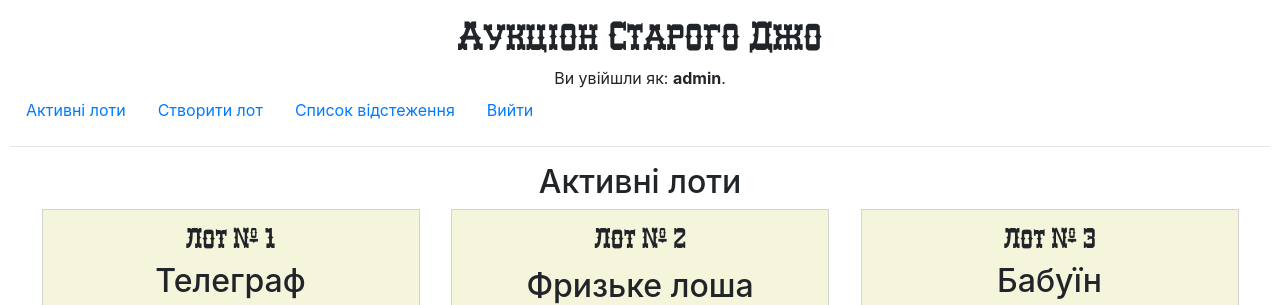
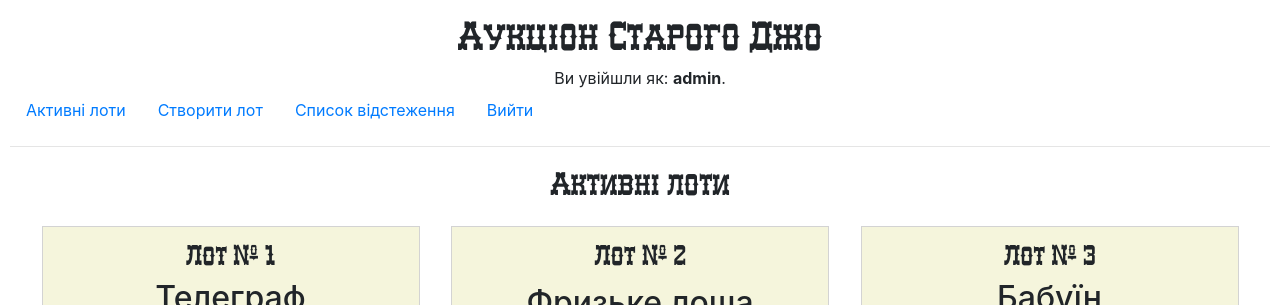
Before and after one commit to UkrainianBaboon/commerce, a Django app: page / in a window 1280 px wide. Shown: the top 305 px of the page. Run offline with Django 3.2, Linux system fonts and the light colour scheme; a user stored in the database is signed in; data comes from the database, SQL or seed files in the repository; both versions use the stored data as it was after the commit; some libraries are stand-ins or nearby versions.

Commit message:
Small fixes

```diff
--- a/auctions/static/auctions/styles.css
+++ b/auctions/static/auctions/styles.css
@@ -55,12 +55,8 @@ body {
           box-sizing: border-box;
 }
 
-.lot h3 {
+.lot h3, .lot h4 {
   font-family: 'WesterlandC','sans-serif';
-}
-
-.lot h4 {
-  font-family: 'WesterlandC', 'sans-serif';
 }
 
 .main_title {
@@ -110,7 +106,8 @@ body {
   margin-bottom: 100px;
 }
 
-.watchlsit_header {
+.watchlsit_header, .active_lots_header {
   margin-bottom: 25px;
+  font-family: 'WesterlandC', 'sans-serif';
 }
 /*# sourceMappingURL=styles.css.map */
--- a/auctions/static/auctions/styles.scss
+++ b/auctions/static/auctions/styles.scss
@@ -71,7 +71,8 @@ body {
     margin-bottom: 100px;
 }
 
-.watchlsit_header {
+.watchlsit_header, .active_lots_header {
     margin-bottom: 25px;
+    font-family: 'WesterlandC', 'sans-serif';
 
 }
--- a/auctions/templates/auctions/index.html
+++ b/auctions/templates/auctions/index.html
@@ -1,7 +1,7 @@
 {% extends "auctions/layout.html" %}
 
 {% block body %}
-    <h2>Активні лоти</h2>
+    <h2 class="active_lots_header">Активні лоти</h2>
 
     {% if user.is_authenticated %}
         <div class = 'all_lots'>
--- a/auctions/templates/auctions/lot.html
+++ b/auctions/templates/auctions/lot.html
@@ -5,7 +5,8 @@
     <div class='lot_main_div'>
         <h1>Лот № {{lot.pk}}</h2>
         <h3>{{ lot.title }}</h3>
-        <h4>Категорія: {% for category in categories %}{{category}}{% if category != categories.last %}, {% else %}.{% endif %}{% endfor %}</h4>
+        <h4>{% if categories.first == categories.last %}Категорія: {% else %}Категорії: {% endif %}
+            {% for category in categories %}{{category}}{% if category != categories.last %}, {% else %}.{% endif %}{% endfor %}</h4>
         <img class="lot_photo" src="{{lot.photo}}" alt="Фото відсутнє {{lot.title}}">
         <p>{{lot.description}}</p>
         <h4>Поточна ставка - {{lot.first_bet}}₴</h4>
```
Also changed, not shown: db.sqlite3, 1 other file.
